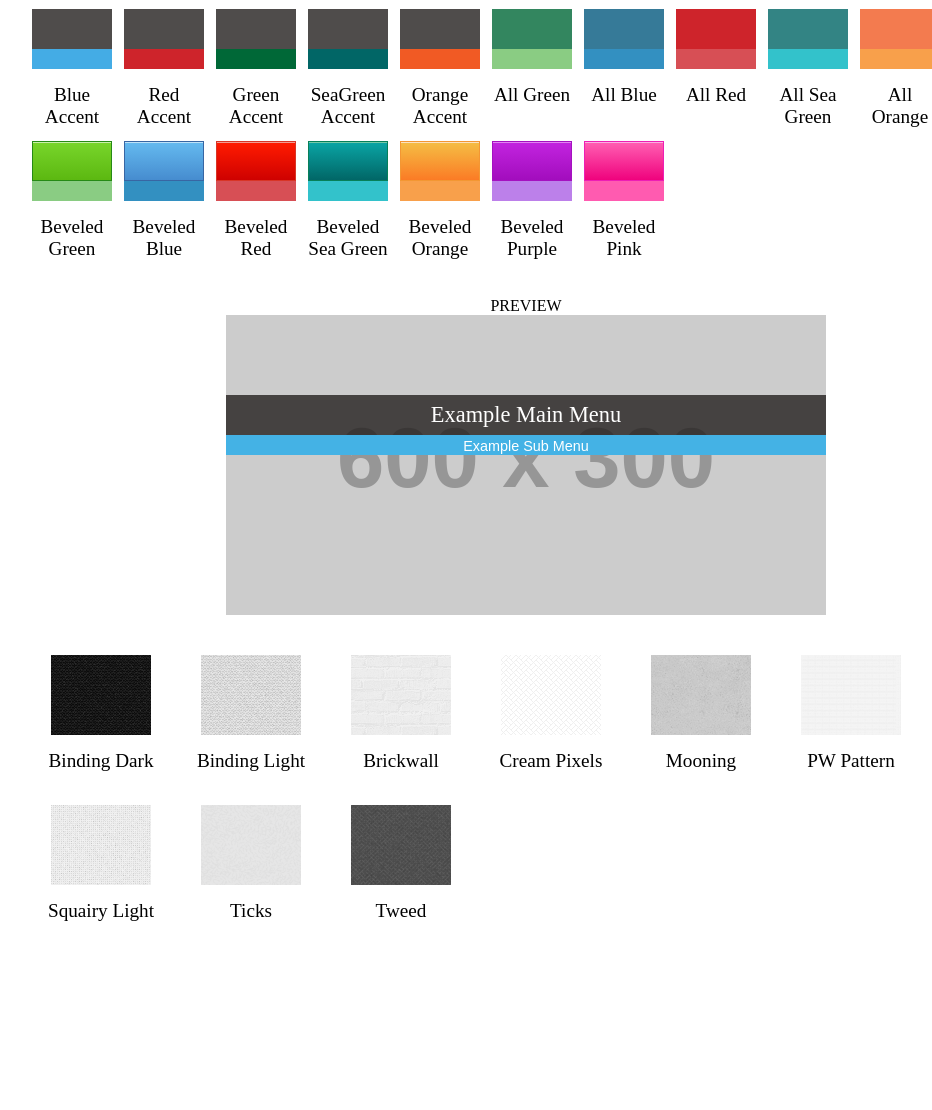
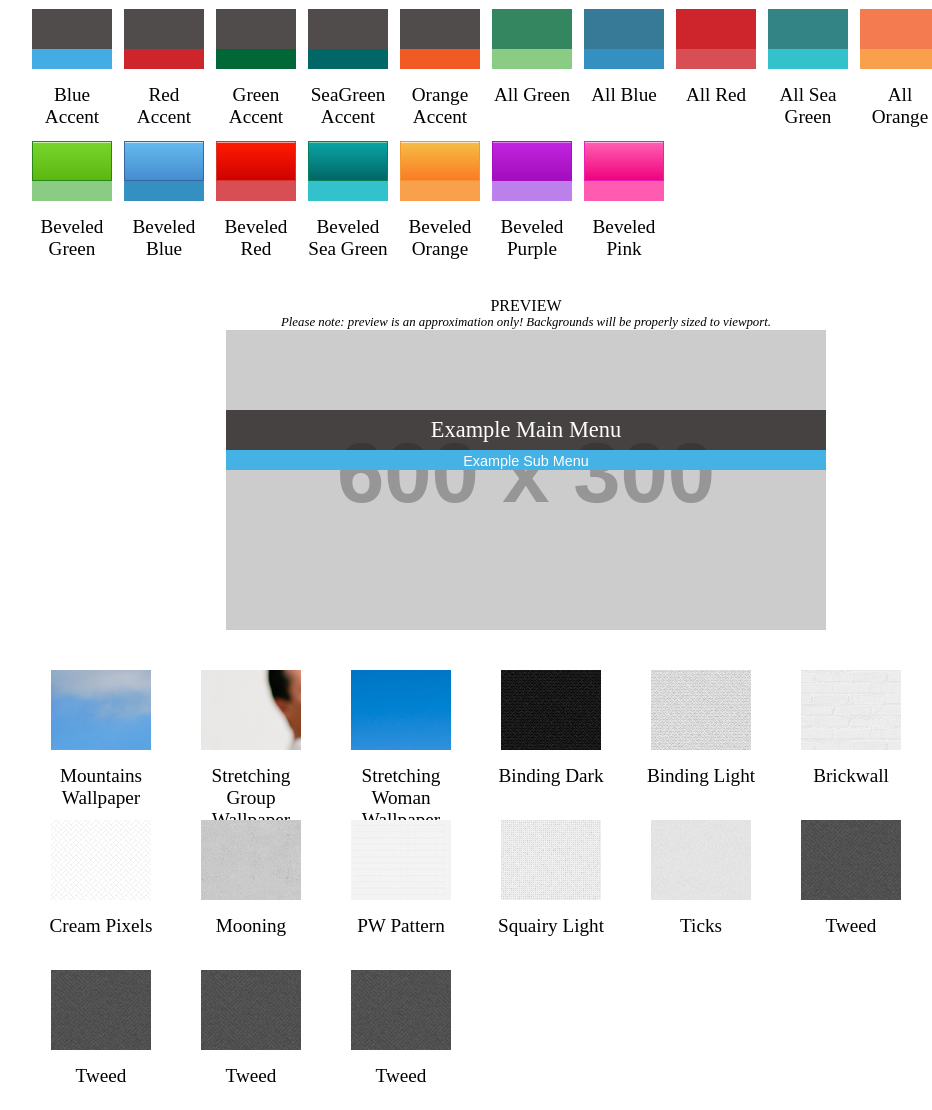
Before and after one commit to jahnreektor/Theme-Chooser, a plain HTML site: page index.html in a window 1280 px wide. Shown: the part 5-1115 px from the top of the page, without its empty margins (114-1046 px from the left). Before the commit the page ends 950 px from the top, so only its background shows below. Drawn offline with nearby package versions, Linux system fonts and the light colour scheme; placeholder pictures from the web are drawn by us.

Commit message:
sample backgrounds now available

```diff
--- a/index.html
+++ b/index.html
@@ -127,7 +127,7 @@
     </div>
   </div>
   <div class="preview-container">
-    PREVIEW
+    PREVIEW<br> <span class="note">Please note: preview is an approximation only!  Backgrounds will be properly sized to viewport.</span>
     <div id="preview-area" class="default-bg">
       <div id="preview-main-menu" class="default-main-menu">Example Main Menu</div>
       <div id="preview-sub-menu" class="default-sub-menu">Example Sub Menu</div>
@@ -135,6 +135,18 @@
   </div>
   <div id="bg-chooser-container">
     <div id="bg-chooser">
+      <div class="choice-bg" id="choice-bg-mountains-wallpaper">
+	<div class="bg-area choice-bg-mountains-wallpaper"></div>
+	<div class="bg-caption">Mountains Wallpaper</div>
+      </div>
+      <div class="choice-bg" id="choice-bg-stretching-wallpaper">
+	<div class="bg-area choice-bg-stretching-wallpaper"></div>
+	<div class="bg-caption">Stretching Group Wallpaper</div>
+      </div>
+      <div class="choice-bg" id="choice-bg-stretching-green-wallpaper">
+	<div class="bg-area choice-bg-stretching-green-wallpaper"></div>
+	<div class="bg-caption">Stretching Woman Wallpaper</div>
+      </div>
       <div class="choice-bg" id="choice-bg-binding-dark">
 	<div class="bg-area choice-bg-binding-dark"></div>
 	<div class="bg-caption">Binding Dark</div>
@@ -171,6 +183,18 @@
 	<div class="bg-area choice-bg-tweed"></div>
 	<div class="bg-caption">Tweed</div>
       </div>
+      <div class="choice-bg" id="choice-bg-tweed">
+	<div class="bg-area choice-bg-tweed"></div>
+	<div class="bg-caption">Tweed</div>
+      </div>
+      <div class="choice-bg" id="choice-bg-tweed">
+	<div class="bg-area choice-bg-tweed"></div>
+	<div class="bg-caption">Tweed</div>
+      </div>
+      <div class="choice-bg" id="choice-bg-tweed">
+	<div class="bg-area choice-bg-tweed"></div>
+	<div class="bg-caption">Tweed</div>
+      </div>
     </div>
   </div>
   <script src="http://ajax.googleapis.com/ajax/libs/jquery/2.0.2/jquery.min.js"></script>
--- a/theme_chooser.css
+++ b/theme_chooser.css
@@ -303,6 +303,17 @@
     background: url('tweed.png');
 }
 
+.choice-bg-mountains-wallpaper {
+    background:url('mountains_for_preview.jpg');
+}
+
+.choice-bg-stretching-wallpaper {
+    background:url('stretching_preview.png');
+}
+
+.choice-bg-stretching-green-wallpaper {
+    background:url('stretching_green_preview.png');
+}
 
 .bg-repeating {
     background-repeat: normal;
@@ -317,6 +328,10 @@
 
 }
 
+.note {
+    font-size: .8em;
+    font-style: italic;
+}
 
 .preview-container {
     clear:both;
--- a/theme_chooser.js
+++ b/theme_chooser.js
@@ -2,7 +2,7 @@ $(document).ready(function() {
     var wasSelectedID, wasHoveredID, wasSelectedBgID, wasHoveredBgID;
     var allMainMenuClasses="choice-orig-main choice-all-sea-green-main choice-all-orange-main choice-all-blue-main choice-all-red-main choice-all-green-main choice-beveled-green-main choice-beveled-blue-main choice-beveled-red-main default-main-menu choice-beveled-orange-main choice-beveled-purple-main choice-beveled-pink-main choice-beveled-sea-green-main";
     var allSubMenuClasses="choice-orig-blue-sub choice-orig-red-sub choice-orig-sea-green-sub choice-orig-green-sub choice-orig-orange-sub choice-all-sea-green-sub choice-all-orange-sub choice-all-blue-sub choice-all-red-sub choice-all-green-sub choice-beveled-green-sub choice-beveled-blue-sub choice-beveled-red-sub default-sub-menu choice-beveled-orange-sub choice-beveled-purple-sub choice-beveled-pink-sub choice-beveled-sea-green-sub";
-    var allBgClasses="default-bg choice-bg-binding-dark choice-bg-binding-light choice-bg-brickwall choice-bg-cream-pixels choice-bg-mooning choice-bg-pw-pattern choice-bg-squairy-light choice-bg-ticks choice-bg-tweed";
+    var allBgClasses="default-bg choice-bg-binding-dark choice-bg-binding-light choice-bg-brickwall choice-bg-cream-pixels choice-bg-mooning choice-bg-pw-pattern choice-bg-squairy-light choice-bg-ticks choice-bg-tweed choice-bg-mountains-wallpaper choice-bg-stretching-wallpaper choice-bg-stretching-green-wallpaper";
 
 
 /*The 'mouse enter' and 'click' events for the menu theme chooser*/
@@ -182,6 +182,18 @@ $(document).ready(function() {
 	    clearPreviewBg();
 	    addClassToBg('choice-bg-tweed');
 	    break;
+ 	case "choice-bg-mountains-wallpaper":
+	    clearPreviewBg();
+	    addClassToBg('choice-bg-mountains-wallpaper');
+	    break;
+ 	case "choice-bg-stretching-wallpaper":
+	    clearPreviewBg();
+	    addClassToBg('choice-bg-stretching-wallpaper');
+	    break;
+ 	case "choice-bg-stretching-green-wallpaper":
+	    clearPreviewBg();
+	    addClassToBg('choice-bg-stretching-green-wallpaper');
+	    break;
 	default:
 	}
     };
```
Also changed, not shown: mountains_for_preview.jpg (added), stretching_green_preview.png (added), stretching_preview.png (added).
